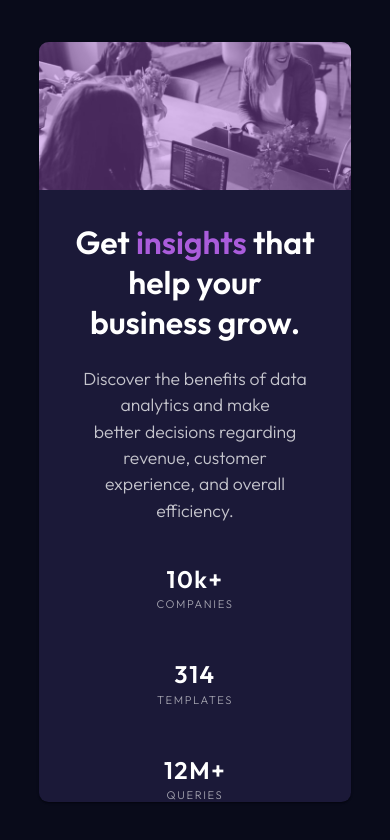
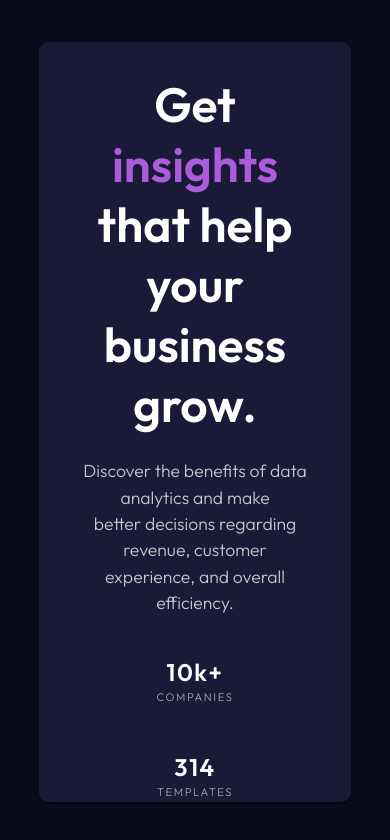
Before and after one commit to Gaurav4604/React-Showcase, a React (Create React App) app in the folder stats-preview-card/: page / in a window 390 px wide. Shown: the top 840 px of the page. Built offline with nearby package versions, Linux system fonts and the light colour scheme.

Commit message:
changes done

```diff
--- a/stats-preview-card/src/App.js
+++ b/stats-preview-card/src/App.js
@@ -77,9 +77,9 @@ const App = () => {
           >
             <h1
               style={{
-                fontSize: useMediaQuery("(min-width:1150px)")
+                fontSize: useMediaQuery("(min-width:1000px)")
                   ? "2.5rem"
-                  : "2rem",
+                  : "3rem",
                 fontFamily: "Outfit, sans-serif",
                 fontWeight: "700",
                 textAlign: useMediaQuery("(min-width: 1000px)")
```
